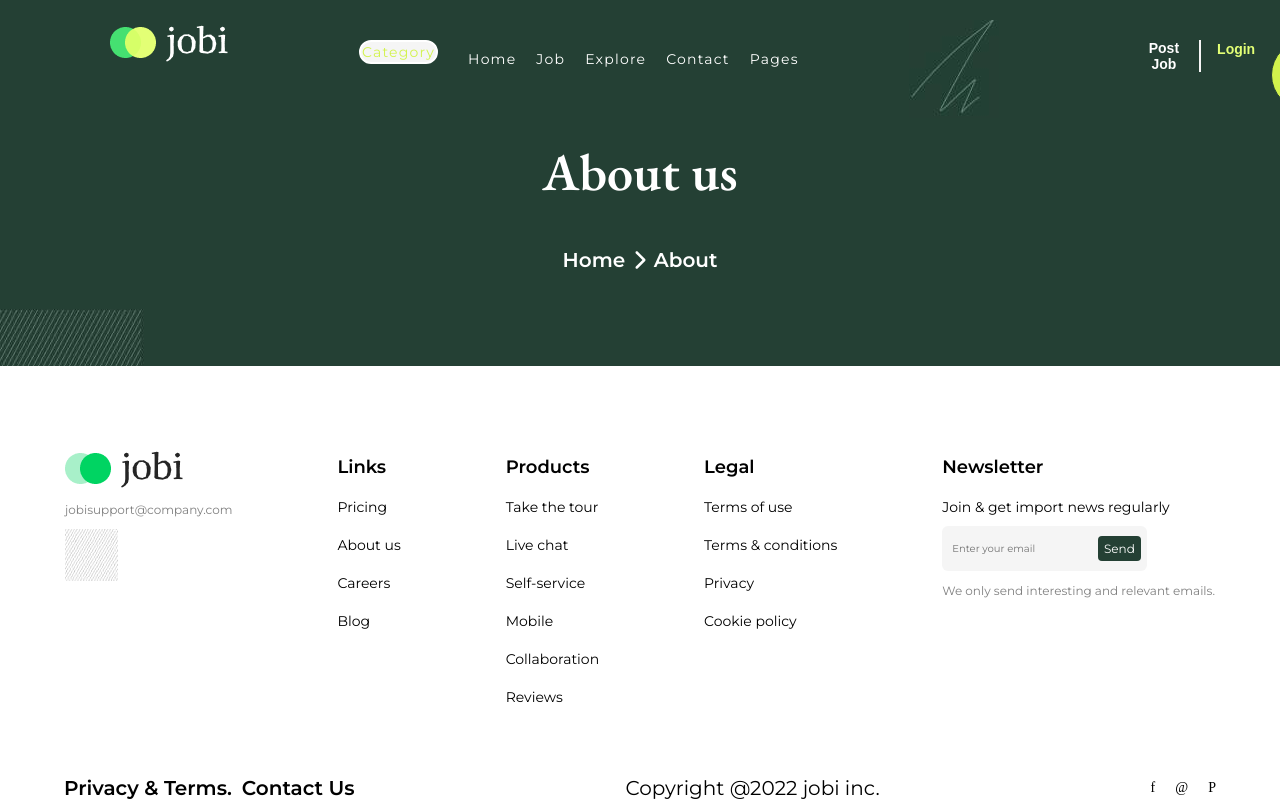
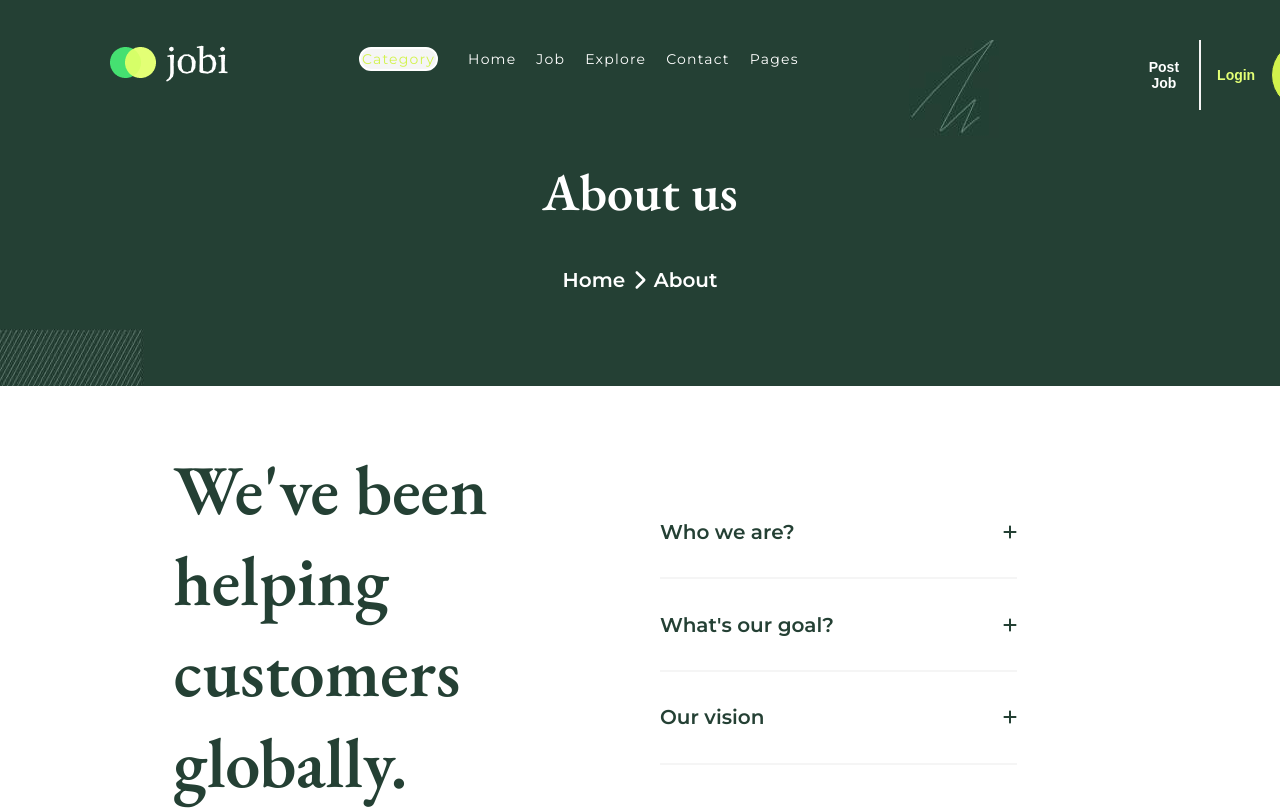
Before and after one commit to rodgersajb/jobi, a React (Vite) app: page /about in a window 1280 px wide. Shown: the top 810 px of the page. Built offline with nearby package versions, Linux system fonts and the light colour scheme; no server answers.

Commit message:
html and styling completed for section one of about page

```diff
--- a/src/Components/AboutPage/AboutPage.jsx
+++ b/src/Components/AboutPage/AboutPage.jsx
@@ -1,5 +1,6 @@
 import Navbar from "../Navbar";
 import Footer from "../Footer";
+import SectionOne from "./SectionOne";
 import { library } from "@fortawesome/fontawesome-svg-core";
 import { faChevronRight } from "@fortawesome/free-solid-svg-icons";
 import { FontAwesomeIcon } from "@fortawesome/react-fontawesome";
@@ -22,6 +23,7 @@ const About = () => {
           </h5>
           <img src="src/assets/box-reg.jpg" alt="" />
         </div>
+        <SectionOne />
         <Footer />
       </div>
     </>
--- /dev/null
+++ b/src/Components/AboutPage/SectionOne.jsx
@@ -0,0 +1,33 @@
+import { library } from "@fortawesome/fontawesome-svg-core";
+import { faPlus } from "@fortawesome/free-solid-svg-icons";
+import { FontAwesomeIcon } from "@fortawesome/react-fontawesome";
+
+library.add(faPlus);
+
+const SectionOne = () => {
+  return (
+    <section className="one">
+      <div className="flex-container">
+        <div className="content">
+          <h2>We've been helping customers globally.</h2>
+        </div>
+        <div className="content">
+          <div className="flex-container">
+            <h5>Who we are?</h5>
+            <FontAwesomeIcon icon="fa-solid fa-plus" />{" "}
+          </div>
+          <div className="flex-container">
+            <h5>What's our goal?</h5>
+            <FontAwesomeIcon icon="fa-solid fa-plus" />{" "}
+          </div>
+          <div className="flex-container">
+            <h5>Our vision</h5>
+            <FontAwesomeIcon icon="fa-solid fa-plus" />{" "}
+          </div>
+        </div>
+      </div>
+    </section>
+  );
+};
+
+export default SectionOne;
--- /dev/null
+++ b/src/styles/sass/partials/_about.scss
@@ -0,0 +1,30 @@
+.one {
+    width: 95%;
+    margin: 0 auto;
+    display: flex;
+    align-items: center;
+    justify-content: center;
+    .flex-container {
+        width: 80%;
+        gap: 2rem;
+
+        .content {
+            width: calc(100% / 2 - 4rem);
+            h2 {
+                color: $registerGreen;
+            }
+            .flex-container {
+                justify-content: space-between;
+                border-bottom: 2px solid $lightgrey;
+                h5 {
+                    color: $registerGreen;
+                }
+                .fa-plus {
+                    color: $registerGreen;
+                    font-size: 1.6rem;
+                }
+            }
+        }
+
+    }
+}
--- a/src/styles/sass/partials/_home.scss
+++ b/src/styles/sass/partials/_home.scss
@@ -1,5 +1,4 @@
 .modal-open {
-
 }
 nav {
   width: 95%;
@@ -217,7 +216,6 @@ header {
   }
 }
 .flex-container {
-  margin: 8rem 0 0 0;
   align-items: center;
   justify-content: space-evenly;
   .stats {
@@ -437,7 +435,6 @@ footer {
       &:focus {
         color: $greenCard;
         transition: ease 0.3s;
-
       }
     }
     .enter-mail {
@@ -452,7 +449,6 @@ footer {
         background: inherit;
         padding: 0 0 0 1rem;
         font-family: $heading2;
-
       }
       button {
         font-family: $heading2;
@@ -470,7 +466,6 @@ footer {
       font-size: 1.2rem;
       font-family: $heading2;
       color: grey;
-
     }
   }
   .footer {
--- a/src/styles/sass/partials/_register.scss
+++ b/src/styles/sass/partials/_register.scss
@@ -5,12 +5,12 @@
     max-width: 2080px;
 
     background: $registerGreen;
-    .flex-container .pages {
+    .flex-container  {
       justify-content: space-between;
       align-items: flex-start;
       margin-top: 2rem;
       width: 95%;
-      .pages {
+
 
 
       li:first-child {
@@ -26,7 +26,7 @@
         a {
           color: #fff;
         }
-      }
+
     }
       .buttons {
         display: flex;
@@ -62,27 +62,7 @@
       }
     }
 
-  .content-container {
-    padding: 0 0 6rem 0;
-    background: $registerGreen;
-    position: relative;
-    h2 {
-      margin-top: 0;
-      color: #fff;
-      text-align: center;
-      font-size: 5.2rem;
-      font-family: $heading1;
-    }
-    h5 {
-      text-align: center;
-      color: #fff;
-    }
-    img {
-      position: absolute;
-      left: 0;
-      bottom: 0;
-    }
-  }
+
   .register-form {
     background: $lightgrey;
     display: flex;
--- a/src/styles/sass/styles.css
+++ b/src/styles/sass/styles.css
@@ -630,7 +630,6 @@ header h5 {
 }
 
 .flex-container {
-  margin: 8rem 0 0 0;
   align-items: center;
   justify-content: space-evenly;
 }
@@ -890,13 +889,13 @@ footer .footer .socials span {
   max-width: 2080px;
   background: #244034;
 }
-.pages .flex-container .pages {
+.pages .flex-container {
   justify-content: space-between;
   align-items: flex-start;
   margin-top: 2rem;
   width: 95%;
 }
-.pages .flex-container .pages .pages li:first-child {
+.pages .flex-container li:first-child {
   color: #D2F34C;
   background: #f5f5f5;
   border-radius: 4rem;
@@ -904,22 +903,22 @@ footer .footer .socials span {
   padding: 0.1rem;
   margin: 0 1rem 0 0;
 }
-.pages .flex-container .pages .pages li {
+.pages .flex-container li {
   color: #fff;
 }
-.pages .flex-container .pages .pages li a {
+.pages .flex-container li a {
   color: #fff;
 }
-.pages .flex-container .pages .buttons {
+.pages .flex-container .buttons {
   display: flex;
   gap: 1rem;
   font-family: "Montserrat", sans-serif;
 }
-.pages .flex-container .pages .buttons button {
+.pages .flex-container .buttons button {
   font-size: 1.4rem;
   font-weight: 600;
 }
-.pages .flex-container .pages .buttons button:nth-child(1) {
+.pages .flex-container .buttons button:nth-child(1) {
   outline: none;
   border: none;
   background: none;
@@ -927,13 +926,13 @@ footer .footer .socials span {
   border-right: 2px solid #f5f5f5;
   padding: 0 2rem 0 6rem;
 }
-.pages .flex-container .pages .buttons button:nth-child(2) {
+.pages .flex-container .buttons button:nth-child(2) {
   outline: none;
   border: none;
   background: none;
   color: #e3ff75;
 }
-.pages .flex-container .pages .buttons button:nth-child(3) {
+.pages .flex-container .buttons button:nth-child(3) {
   outline: none;
   color: black;
   border: none;
@@ -941,27 +940,6 @@ footer .footer .socials span {
   padding: 1rem;
   border: 1px solid #244034;
   border-radius: 4rem;
-}
-.pages .content-container {
-  padding: 0 0 6rem 0;
-  background: #244034;
-  position: relative;
-}
-.pages .content-container h2 {
-  margin-top: 0;
-  color: #fff;
-  text-align: center;
-  font-size: 5.2rem;
-  font-family: "EB Garamond", serif;
-}
-.pages .content-container h5 {
-  text-align: center;
-  color: #fff;
-}
-.pages .content-container img {
-  position: absolute;
-  left: 0;
-  bottom: 0;
 }
 .pages .register-form {
   background: #f5f5f5;
@@ -1104,4 +1082,33 @@ footer .footer .socials span {
   padding: 1rem 0;
   border: 1px solid #31795A;
   border-radius: 0.6rem;
+}
+
+.one {
+  width: 95%;
+  margin: 0 auto;
+  display: flex;
+  align-items: center;
+  justify-content: center;
+}
+.one .flex-container {
+  width: 80%;
+  gap: 2rem;
+}
+.one .flex-container .content {
+  width: calc(50% - 4rem);
+}
+.one .flex-container .content h2 {
+  color: #244034;
+}
+.one .flex-container .content .flex-container {
+  justify-content: space-between;
+  border-bottom: 2px solid #f5f5f5;
+}
+.one .flex-container .content .flex-container h5 {
+  color: #244034;
+}
+.one .flex-container .content .flex-container .fa-plus {
+  color: #244034;
+  font-size: 1.6rem;
 }/*# sourceMappingURL=styles.css.map */
--- a/src/styles/sass/styles.scss
+++ b/src/styles/sass/styles.scss
@@ -4,3 +4,4 @@
 @import "./partials/app";
 @import "./partials/home";
 @import "./partials/register";
+@import "./partials/about";
```
Also changed, not shown: 1 other file (tests, documents, lock files or other folders).
